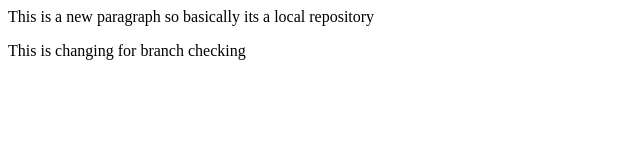
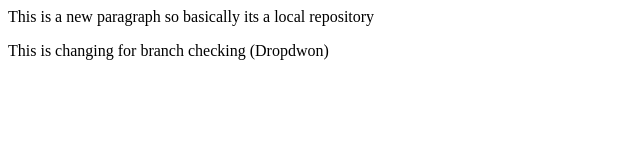
Before and after one commit to Sazid-Reza/localrepo, a plain HTML site: page index.html in a window 1280 px wide. Shown: the full height of the page, 0-640 px from the left. Drawn offline with Linux system fonts and the light colour scheme.

```diff
--- a/index.html
+++ b/index.html
@@ -1,4 +1,4 @@
 <p>This is a new paragraph
     so basically its a local repository
 </p>
-<p>This is changing for branch checking </p>
+<p>This is changing for branch checking (Dropdwon) </p>
```
